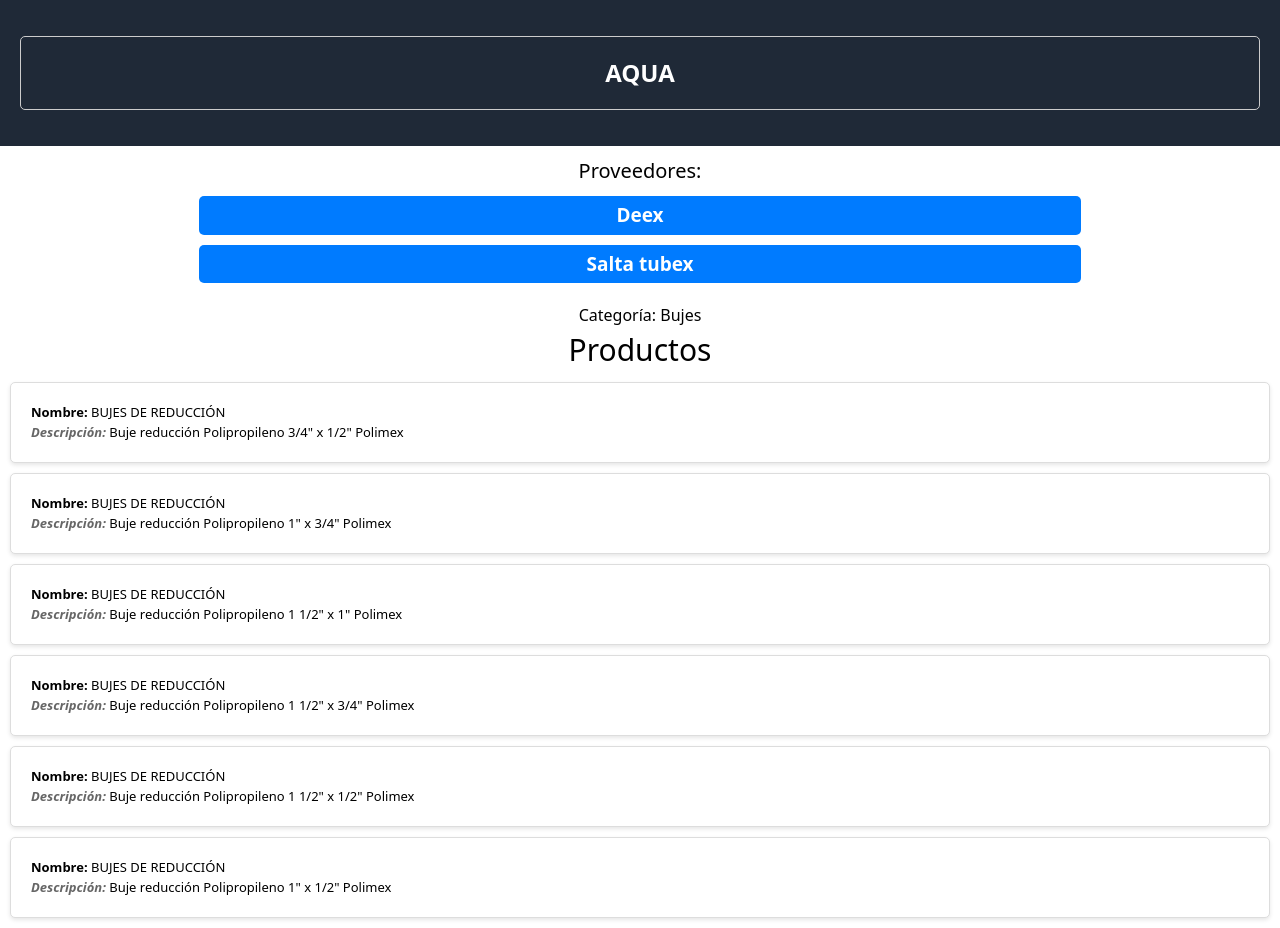
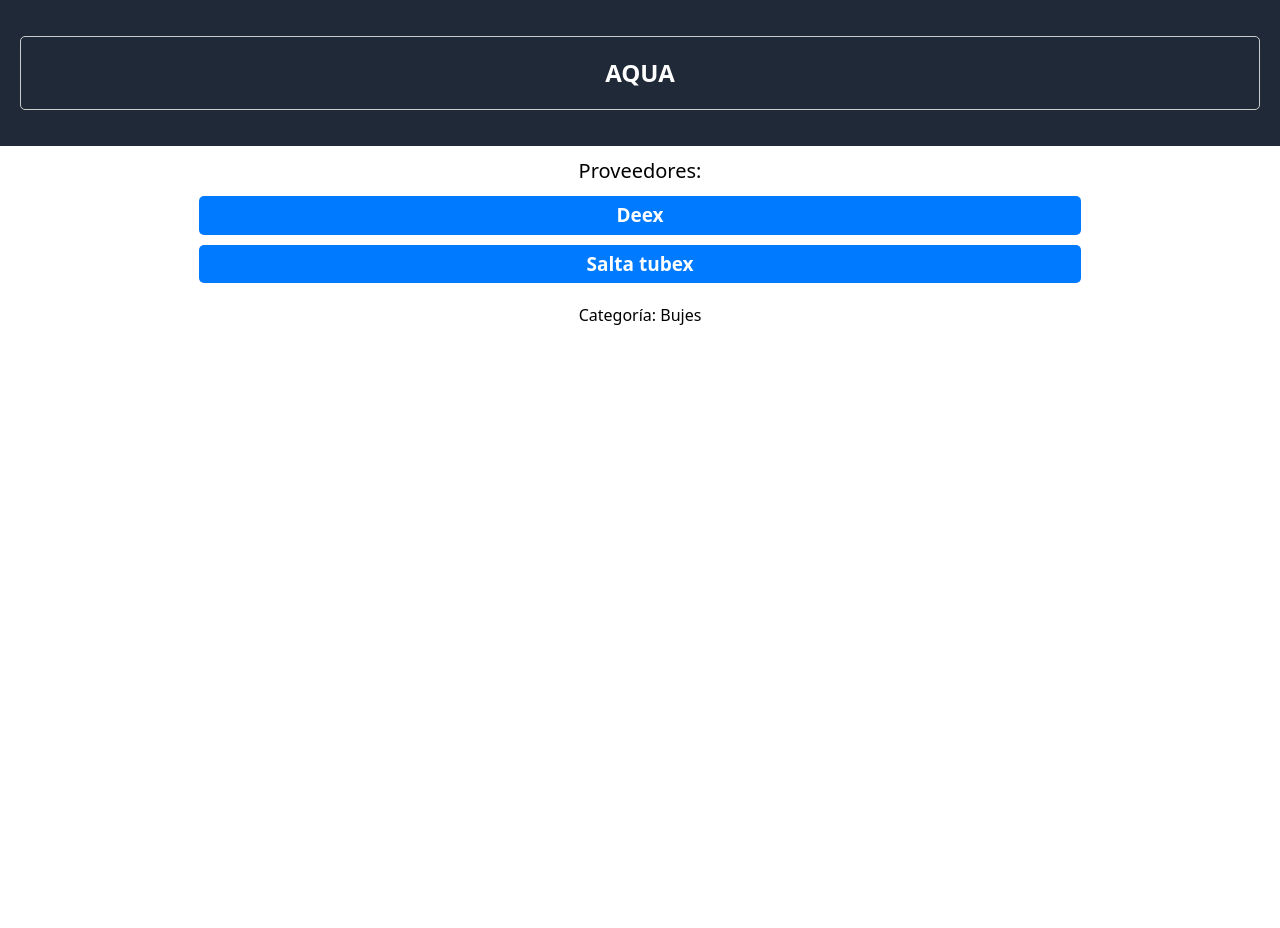
Before and after one commit to dmbruno/AQUA, a React (Create React App) app: page /insumos/Bujes in a window 1280 px wide. After the commit the page ends 800 px from the top, so only its background shows below. Built offline with nearby package versions, Linux system fonts and the light colour scheme.

Commit message:
fix InsumosDetail3

```diff
--- a/src/componentes/Insumos List/InsumosDetail.jsx
+++ b/src/componentes/Insumos List/InsumosDetail.jsx
@@ -32,6 +32,8 @@ const InsumoDetail = () => {
         <div className="insumo-detail-container">
             <Proveedores data={itemsData} setProveedorSeleccionado={setProveedorSeleccionado} />
             <h2 className="categoria-title">Categoría: {categoriaId}</h2>
+            {proveedorSeleccionado && ( // Renderizar solo si se ha seleccionado un proveedor
+                <>
                     <h3 className="productos-title">Productos</h3>
                     <ul className="productos-list">
                         {productosFiltradosPorProveedor.map(producto => (
@@ -41,6 +43,8 @@ const InsumoDetail = () => {
                             </li>
                         ))}
                     </ul>
+                </>
+            )}
         </div>
     );
 };
```
Lines whose indentation alone changed are shown as unchanged.
